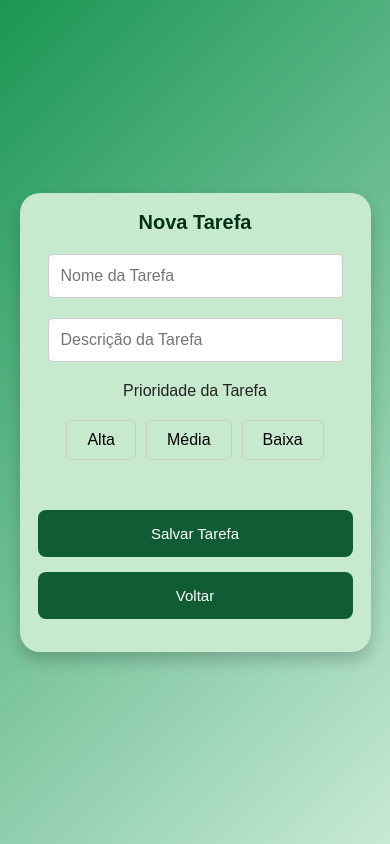
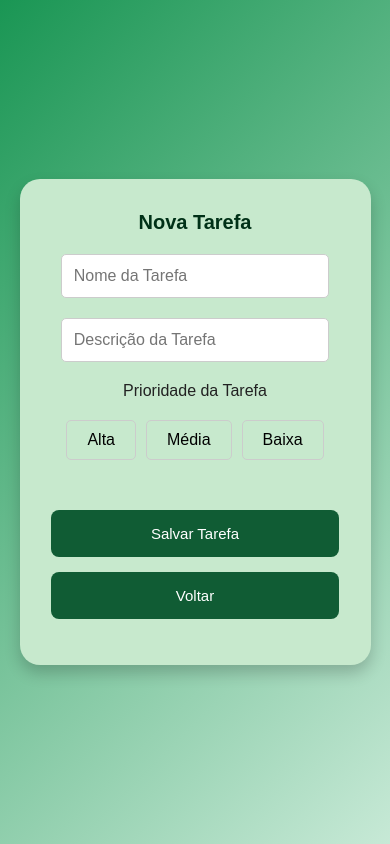
Before and after one commit to j0jds/Direction-Habits, a Flask app: page /novatarefa in a window 390 px wide. Run offline with Flask 3, Linux system fonts and the light colour scheme; the visitor is signed in with stand-in values (Sample User, id 1).

Commit message:
Padding and more

```diff
--- a/backend/static/css/cadastro.css
+++ b/backend/static/css/cadastro.css
@@ -13,9 +13,11 @@ body {
     height: 100vh;
     margin: 0;
     background: linear-gradient(135deg, #1A9654, #C7E9D6);
+    overflow: hidden;
 }
 
 .container {
+    align-self: center;
     background-color: #c7e9cd;
     padding: 40px;
     border-radius: 20px;
@@ -135,7 +137,7 @@ nav ul li a:hover {
 
 @media (max-width: 480px) {
     .container {
-        padding: 18px;
+        padding: 8%;
         max-width: 95%;
     }
 
--- a/backend/static/css/editartarefas.css
+++ b/backend/static/css/editartarefas.css
@@ -13,9 +13,11 @@ body {
     height: 100vh;
     margin: 0;
     background: linear-gradient(135deg, #1A9654, #C7E9D6);
+    overflow: hidden;
 }
 
 .container {
+    align-self: center;
     background-color: #c7e9cd;
     padding: 40px;
     border-radius: 20px;
@@ -169,7 +171,7 @@ nav ul li a:hover {
 
 @media (max-width: 480px) {
     .container {
-        padding: 18px;
+        padding: 8%;
         max-width: 95%;
     }
 
--- a/backend/static/css/excluirusuario.css
+++ b/backend/static/css/excluirusuario.css
@@ -13,9 +13,11 @@ body {
     height: 100vh;
     margin: 0;
     background: linear-gradient(135deg, #E02513, #DB4839);
+    overflow: hidden;
 }
 
 .container {
+    align-self: center;
     background-color: #e9c7c7;
     padding: 40px;
     border-radius: 20px;
@@ -135,7 +137,7 @@ nav ul li a:hover {
 
 @media (max-width: 480px) {
     .container {
-        padding: 18px;
+        padding: 8%;
         max-width: 95%;
     }
 
--- a/backend/static/css/home.css
+++ b/backend/static/css/home.css
@@ -66,9 +66,11 @@ body {
     height: 100vh;
     margin: 0;
     background: linear-gradient(135deg, #1A9654, #C7E9D6);
+    overflow: hidden;
 }
 
 .container {
+    align-self: center;
     background-color: #c7e9cd;
     padding: 40px;
     border-radius: 20px;
@@ -132,6 +134,7 @@ nav ul li a:hover {
     bottom: 0;
     left: 0;
     width: 100%;
+    z-index: 1000;
     animation: fadeIn 1s ease-in-out;
 
 }
@@ -209,7 +212,7 @@ nav ul li a:hover {
     }
 
     .container {
-        padding: 18px;
+        padding: 8%;
         max-width: 95%;
     }
 
--- a/backend/static/css/login.css
+++ b/backend/static/css/login.css
@@ -13,9 +13,11 @@ body {
     height: 100vh;
     margin: 0;
     background: linear-gradient(135deg, #1A9654, #C7E9D6);
+    overflow: hidden;
 }
 
 .container {
+    align-self: center;
     background-color: #c7e9cd;
     padding: 40px;
     border-radius: 20px;
@@ -132,7 +134,7 @@ nav ul li a:hover {
 @media (max-width: 480px) {
 
     .container {
-        padding: 18px;
+        padding: 8%;
         max-width: 95%;
     }
 
--- a/backend/static/css/minhastarefas.css
+++ b/backend/static/css/minhastarefas.css
@@ -13,9 +13,11 @@ body {
     height: 100vh;
     margin: 0;
     background: linear-gradient(135deg, #1A9654, #C7E9D6);
+    overflow: hidden;
 }
 
 .container {
+    align-self: center;
     background-color: #c7e9cd;
     padding: 40px;
     border-radius: 20px;
@@ -184,7 +186,7 @@ nav ul li a:hover {
 
 @media (max-width: 480px) {
     .container {
-        padding: 18px;
+        padding: 8%;
         max-width: 95%;
     }
 
--- a/backend/static/css/novatarefa.css
+++ b/backend/static/css/novatarefa.css
@@ -13,9 +13,11 @@ body {
     height: 100vh;
     margin: 0;
     background: linear-gradient(135deg, #1A9654, #C7E9D6);
+    overflow: hidden;
 }
 
 .container {
+    align-self: center;
     background-color: #c7e9cd;
     padding: 40px;
     border-radius: 20px;
@@ -188,7 +190,7 @@ nav ul li a:hover {
 
 @media (max-width: 480px) {
     .container {
-        padding: 18px;
+        padding: 8%;
         max-width: 95%;
     }
 
--- a/backend/static/css/usuarioentrou.css
+++ b/backend/static/css/usuarioentrou.css
@@ -74,9 +74,11 @@ body {
     height: 100vh;
     margin: 0;
     background: linear-gradient(135deg, #1A9654, #C7E9D6);
+    overflow: hidden;
 }
 
 .container {
+    align-self: center;
     background-color: #c7e9cd;
     padding: 30px;
     border-radius: 20px;
@@ -140,6 +142,7 @@ nav ul li a:hover {
     bottom: 0;
     left: 0;
     width: 100%;
+    z-index: 1000;
     animation: fadeIn 1s ease-in-out;
 }
 
@@ -216,7 +219,7 @@ nav ul li a:hover {
     }
 
     .container {
-        padding: 18px;
+        padding: 8%;
         max-width: 95%;
     }
 
```
